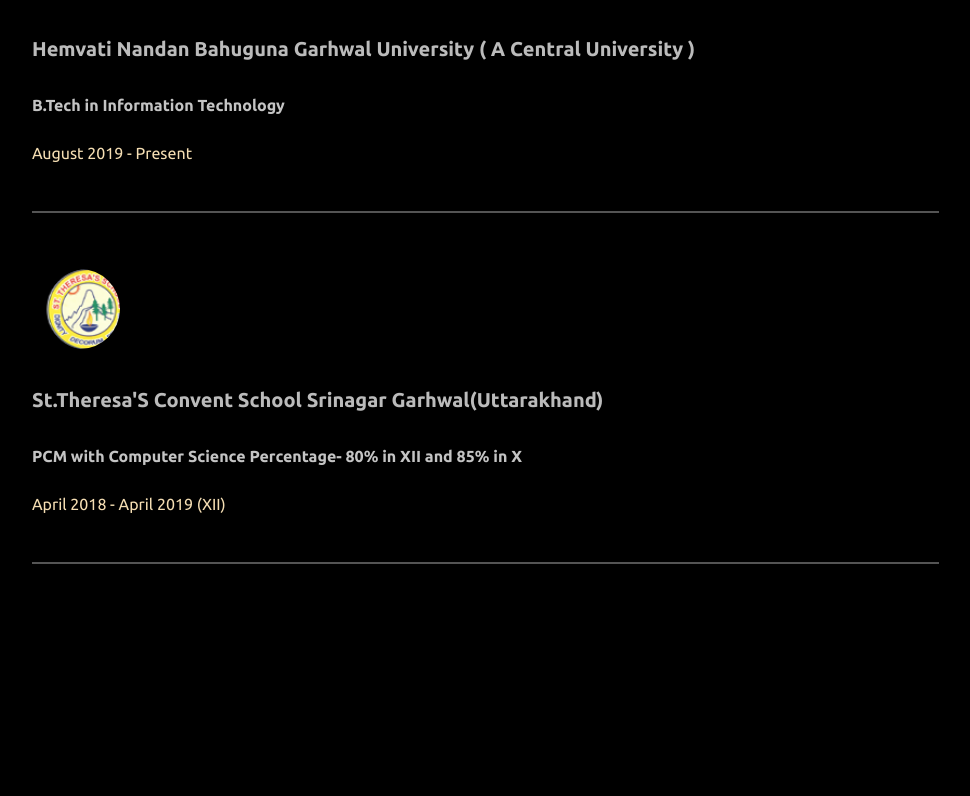
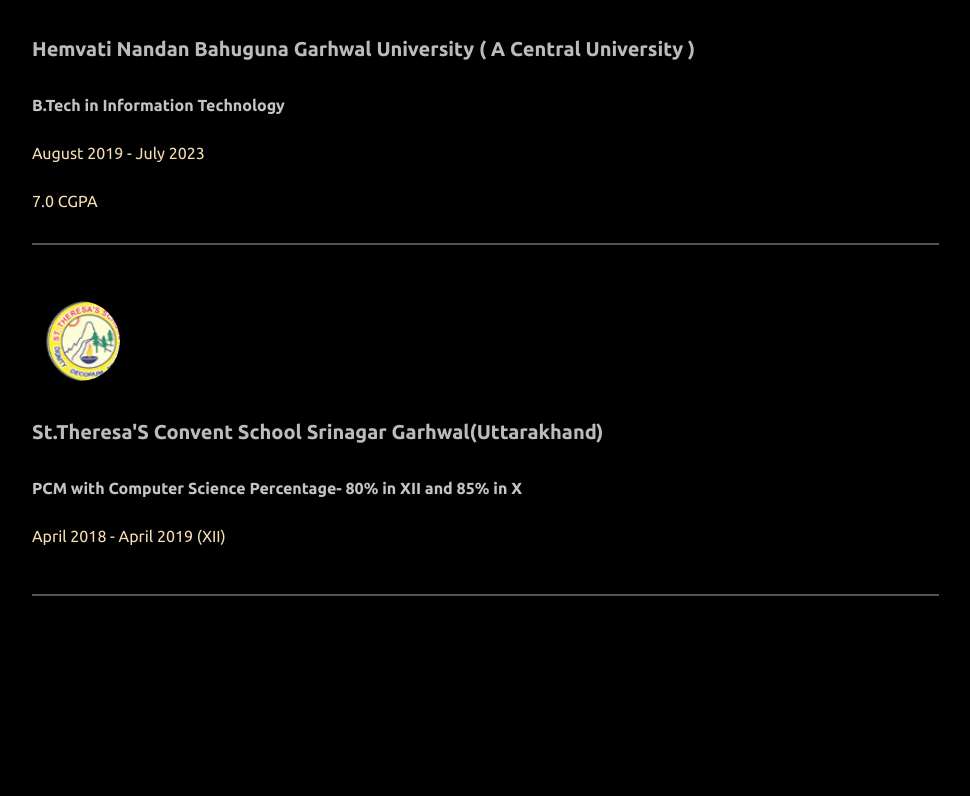
Before and after one commit to riteshSajwan/portfolio, a React (Create React App) app: page / in a window 1280 px wide. Shown: the part 1064-1860 px from the top of the page, without its empty margins (104-1074 px from the left). Built offline with nearby package versions, Linux system fonts and the light colour scheme.

Commit message:
updating more info

```diff
--- a/src/Portfolio.js
+++ b/src/Portfolio.js
@@ -99,6 +99,22 @@
 					name: 'Live Demo',
 					url: 'https://blogfrontend-p3q6.onrender.com/',
 				},
+			],
+		},
+		{
+			title: 'PlayStore Data Analysis',
+			subtitle: `Performed a comprehensive analysis of Play Store data to gain
+			insights into user behavior, app trends, and other key metrics
+			Used Kaggle to collect data on Play Store apps. The data was then
+			cleaned and analyzed using various statistical and ML techniques
+			The project utilized Python programming language and various
+			libraries such as Pandas, NumPy, and Matplotlib.
+			The project uncovered trends, like the most popular app categories,
+			impact of app ratings on downloads and many more `,
+			image: require("./images/dataanalysis.png"),
+			direction: 'right',
+			footerLink: [
+
 			],
 		},
 	],
@@ -253,8 +269,8 @@
 			schoolName: 'Hemvati Nandan Bahuguna Garhwal University ( A Central University )',
 			logo: require('./images/hnbgu_logo.jpeg'),
 			subHeader: 'B.Tech in Information Technology',
-			duration: 'August 2019 - Present',
-			desc: '',
+			duration: 'August 2019 - July 2023',
+			desc: '7.0 CGPA',
 		},
 		{
 			schoolName: `St.Theresa'S Convent School Srinagar Garhwal(Uttarakhand)`,
@@ -273,16 +289,16 @@
 			companyName:"Behere Elite Private Limited (Delhi)",
 			start:"12/07/2020",
 			end:"12/10/2020",
-			role:"Web Developer Inter(MERN)",
-			desc: [  "Collaborated with a 5-member team to develop the front end of an e-commerce application, connecting it with the backend, and rendering dynamic content from the database","Made the web application responsive which will be helpful to attract 60% of customers through mobile phones.",
-		"Breaking pages into components in order to make efficient and reusable code","Testing of backend API's of the web application using postman.","TechStack used - ReactJs, MongoDB, NodeJs, ExpressJs, RestApi, and Github."]
+			role:"Software Developer Intern(MERN)",
+			desc: [  "Collaborated with a team to develop an e-commerce application with Api integration to render dynamic content from the database","Made the web application responsive to attract customers through mobile phones.",
+		"Breaking pages into components in order to make efficient and reusable code.","Testing of backend API's of the web application using postman.","TechStack used - ReactJs, MongoDB, NodeJs, ExpressJs, RestApi, and Github."]
 		},
 		{
 			companyName:"Sparks Foundation GRIP (Remote)",
 			start:"12/07/2020",
 			end:"12/10/2020",
 			role:"Web Developer Inter(MERN)",
-			desc:["Simulated a Full stack Basic Bank application using MERN stack with functionality like sending and receiving data and displaying the user's balance."]
+			desc:["Simulated a Full stack Basic Bank application using MERN stack with functionality like sending and receiving data and displaying the user's balance and hosted web application in render.com"]
 		}
 	]
 }
--- a/src/containers/About/About.jsx
+++ b/src/containers/About/About.jsx
@@ -5,7 +5,7 @@
 import SoftwareSkill from '../../components/SoftwareSkills/SoftwareSkill';
 import { Fade } from 'react-awesome-reveal';
 import { BrowserView, MobileView } from 'react-device-detect';
-// import ProfileImg from './../../images/sandeep.jpg'
+
 
 const About = () => {
 
```
Also changed, not shown: src/images/dataanalysis.png (added).
